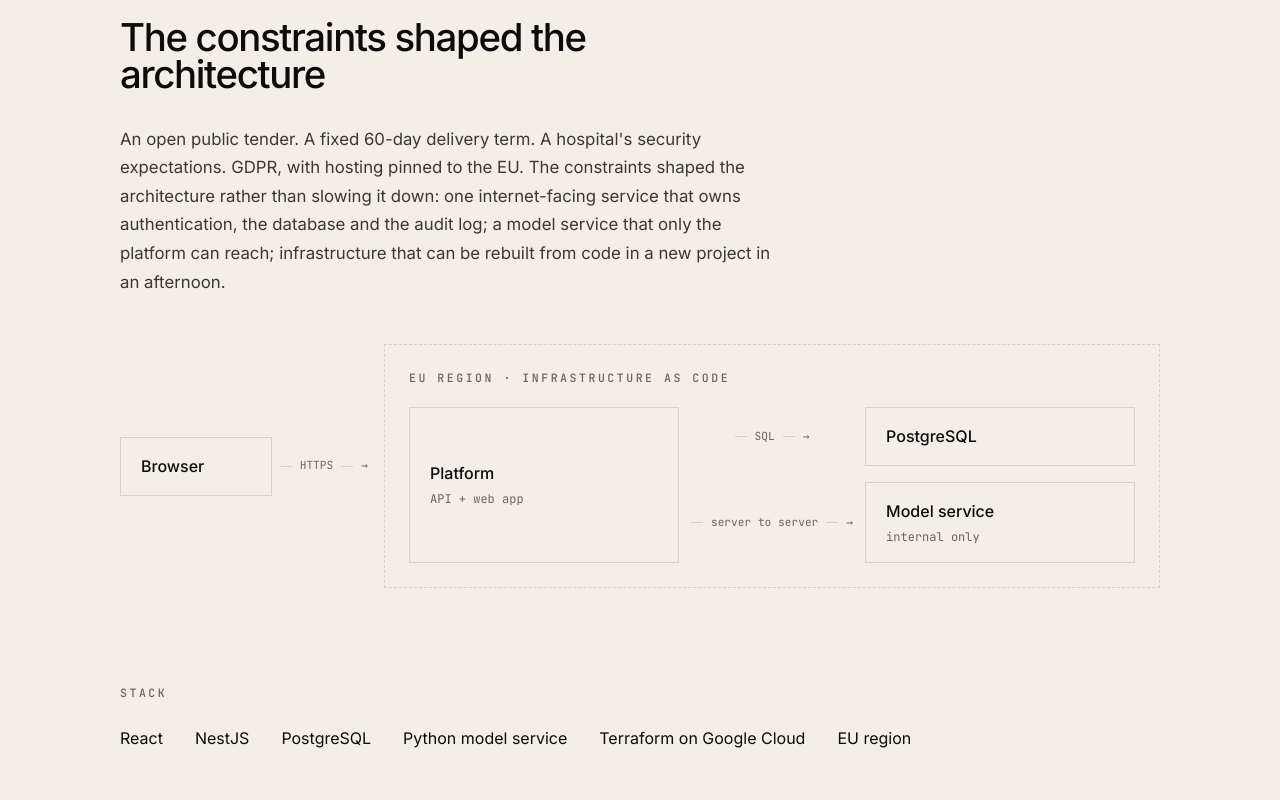
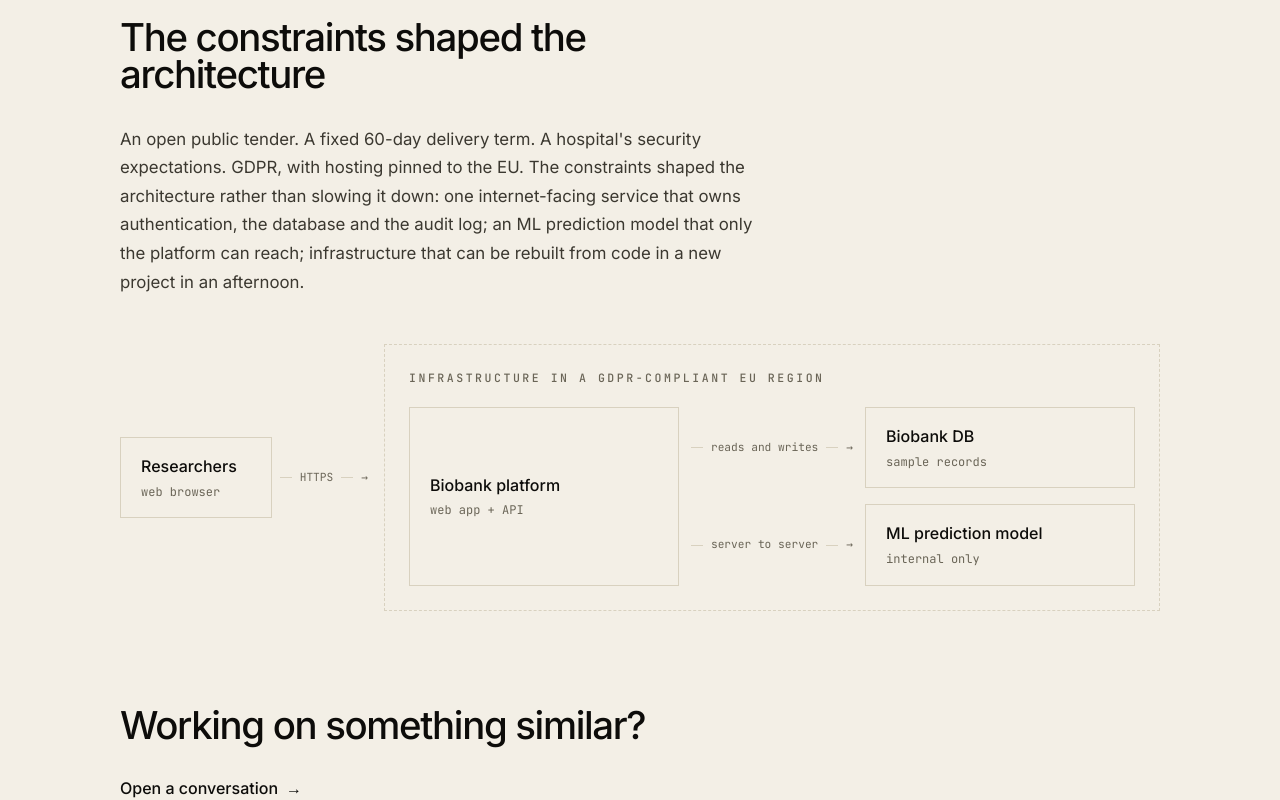
Before and after one commit to ngajski/okultis-web, a React (Vite) app: page /work/ocular-biobank in a window 1280 px wide. Shown: the part 2780-3580 px from the top of the page. Built offline with nearby package versions, Linux system fonts and the light colour scheme; no server answers.

Commit message:
Drop technology names from the case study and rename the diagram parts

```diff
--- a/src/components/ArchitectureDiagram.tsx
+++ b/src/components/ArchitectureDiagram.tsx
@@ -41,7 +41,7 @@ function DiagramLink({ label, mobileLabel }: { label: string; mobileLabel: strin
 }
 
 const TOPOLOGY_DESCRIPTION =
-  'Browser connects to the platform over HTTPS. The platform reads and writes PostgreSQL over SQL. The platform calls the model service server to server; the model service is internal only. PostgreSQL and the model service run inside the EU region, provisioned as infrastructure as code.'
+  'Researchers reach the biobank platform over HTTPS. The platform reads and writes the biobank DB. The platform calls the ML prediction model server to server; the model is internal only. The platform, the DB and the model run on infrastructure in a GDPR-compliant EU region.'
 
 export default function ArchitectureDiagram() {
   return (
@@ -51,25 +51,28 @@ export default function ArchitectureDiagram() {
     >
       <figcaption className="sr-only">{TOPOLOGY_DESCRIPTION}</figcaption>
       <div className="flex flex-col md:flex-row items-stretch md:items-center gap-2">
-        <DiagramNode label="Browser" className="md:flex-1" />
-        <DiagramLink label="HTTPS" mobileLabel="Browser to Platform · HTTPS" />
+        <DiagramNode label="Researchers" sublabel="web browser" className="md:flex-1" />
+        <DiagramLink label="HTTPS" mobileLabel="Researchers to Biobank platform · HTTPS" />
       </div>
 
       <div className="md:col-span-3 border border-dashed border-border p-4 md:p-6">
-        <p className="eyebrow mb-5">EU region · infrastructure as code</p>
+        <p className="eyebrow mb-5">Infrastructure in a GDPR-compliant EU region</p>
         <div className="grid grid-cols-1 md:grid-cols-[1fr_auto_1fr] gap-2 md:gap-x-3 md:gap-y-4 items-center">
           <DiagramNode
-            label="Platform"
-            sublabel="API + web app"
+            label="Biobank platform"
+            sublabel="web app + API"
             className="md:row-span-2 md:self-stretch"
           />
-          <DiagramLink label="SQL" mobileLabel="Platform to PostgreSQL · SQL" />
-          <DiagramNode label="PostgreSQL" />
+          <DiagramLink
+            label="reads and writes"
+            mobileLabel="Biobank platform to Biobank DB · reads and writes"
+          />
+          <DiagramNode label="Biobank DB" sublabel="sample records" />
           <DiagramLink
             label="server to server"
-            mobileLabel="Platform to Model service · server to server"
+            mobileLabel="Biobank platform to ML prediction model · server to server"
           />
-          <DiagramNode label="Model service" sublabel="internal only" />
+          <DiagramNode label="ML prediction model" sublabel="internal only" />
         </div>
       </div>
     </figure>
--- a/src/data/caseStudies.ts
+++ b/src/data/caseStudies.ts
@@ -56,8 +56,6 @@ export interface CaseStudy {
   pillarsIntro: string
   pillars: CaseStudyPillar[]
   constraints: CaseStudyChapter
-  stackEyebrow: string
-  stack: string[]
   closingText: string
   closingLinkLabel: string
   closingLinkTo: string
@@ -129,18 +127,9 @@ export const ocularBiobank: CaseStudy = {
     eyebrow: 'Built under constraints',
     title: 'The constraints shaped the architecture',
     paragraphs: [
-      "An open public tender. A fixed 60-day delivery term. A hospital's security expectations. GDPR, with hosting pinned to the EU. The constraints shaped the architecture rather than slowing it down: one internet-facing service that owns authentication, the database and the audit log; a model service that only the platform can reach; infrastructure that can be rebuilt from code in a new project in an afternoon.",
+      "An open public tender. A fixed 60-day delivery term. A hospital's security expectations. GDPR, with hosting pinned to the EU. The constraints shaped the architecture rather than slowing it down: one internet-facing service that owns authentication, the database and the audit log; an ML prediction model that only the platform can reach; infrastructure that can be rebuilt from code in a new project in an afternoon.",
     ],
   },
-  stackEyebrow: 'Stack',
-  stack: [
-    'React',
-    'NestJS',
-    'PostgreSQL',
-    'Python model service',
-    'Terraform on Google Cloud',
-    'EU region',
-  ],
   closingText: 'Working on something similar?',
   closingLinkLabel: 'Open a conversation',
   closingLinkTo: '/contact',
--- a/src/pages/CaseStudyPage.tsx
+++ b/src/pages/CaseStudyPage.tsx
@@ -168,17 +168,6 @@ export default function CaseStudyPage({ caseStudy }: { caseStudy: CaseStudy }) {
           </motion.section>
 
           <motion.section variants={fadeUp} className="mt-24">
-            <p className="eyebrow mb-6">{caseStudy.stackEyebrow}</p>
-            <ul className="flex flex-wrap gap-x-8 gap-y-3">
-              {caseStudy.stack.map((item) => (
-                <li key={item} className="text-text">
-                  {item}
-                </li>
-              ))}
-            </ul>
-          </motion.section>
-
-          <motion.section variants={fadeUp} className="mt-24">
             <p className="display text-[clamp(1.7rem,3.5vw,2.4rem)] leading-[1.05] text-text">
               {caseStudy.closingText}
             </p>
```
Also changed, not shown: 3 other files (tests, documents, lock files or other folders).
